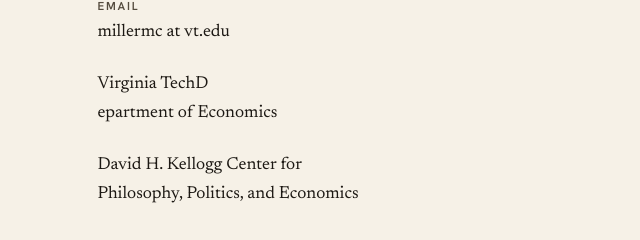
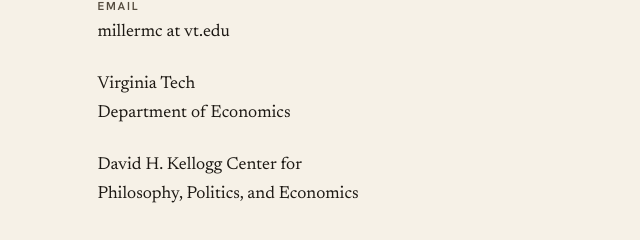
Before and after one commit to melindacarmanmiller/melindacarmanmiller.github.io, a plain HTML site: page index.html in a window 1280 px wide. Shown: the part 6439-6679 px from the top of the page, 640-1280 px from the left. Drawn offline with Linux system fonts and the light colour scheme.

Commit message:
Update index.html

```diff
--- a/index.html
+++ b/index.html
@@ -514,7 +514,7 @@
         <dt>Email</dt>
         <dd>millermc at vt.edu</dd>
         <dt></dt>
-        <dd>Virginia TechD<br>epartment of Economics</dd>
+        <dd>Virginia Tech<br>Department of Economics</dd>
         <dt></dt>
         <dd>David H. Kellogg Center for<br>Philosophy, Politics, and Economics</dd>
       </dl>
```
